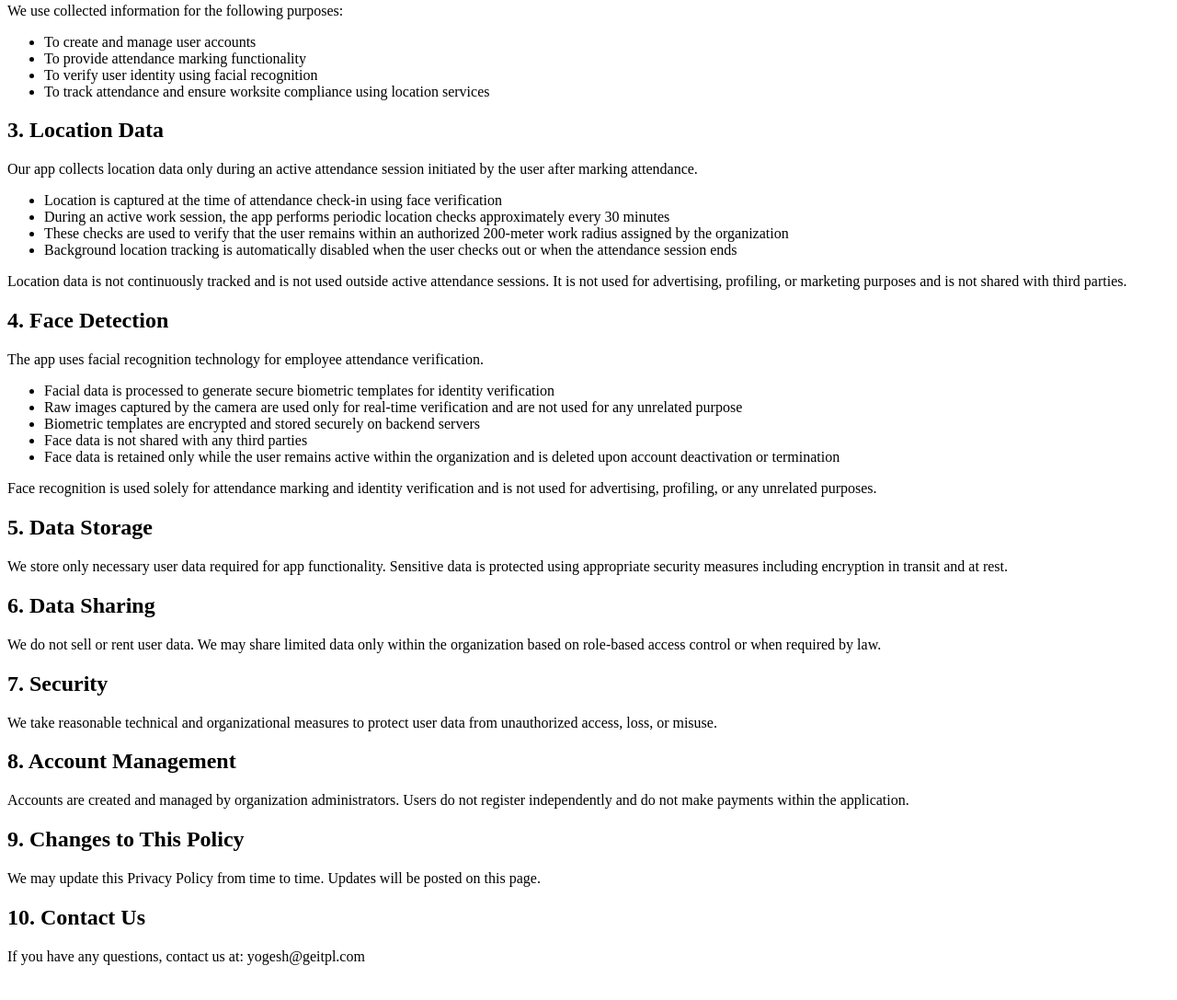
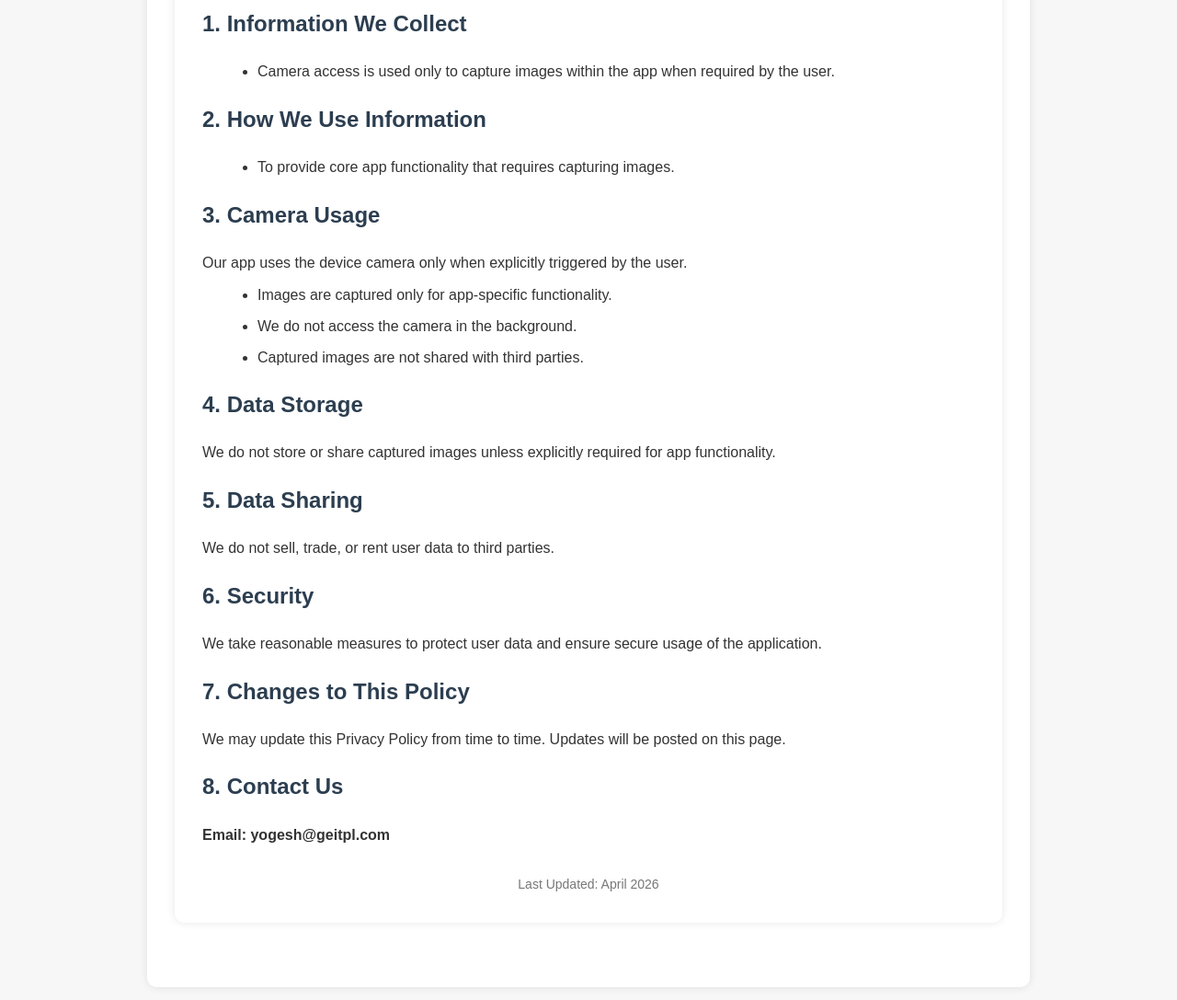
Before and after one commit to visitingCardScanner/privacy_policy., a plain HTML site: page index.html in a window 1280 px wide. Shown: the part 317-1404 px from the top of the page at 92% size. Before the commit the page ends 1382 px from the top, so only its background shows below. Drawn offline with Linux system fonts and the light colour scheme.

Commit message:
Update index.html

````diff
--- a/index.html
+++ b/index.html
@@ -1,85 +1,155 @@
 <!DOCTYPE html>
-<html>
+<html lang="en">
 <head>
-  <title>Privacy Policy</title>
+    <meta charset="UTF-8">
+    <meta name="viewport" content="width=device-width, initial-scale=1.0">
+    <title>Privacy Policy</title>
+    <style>
+        body {
+            font-family: Arial, sans-serif;
+            line-height: 1.6;
+            margin: 0;
+            padding: 0;
+            background-color: #f7f7f7;
+            color: #333;
+        }
+        .container {
+            max-width: 900px;
+            margin: 40px auto;
+            background: #fff;
+            padding: 30px;
+            border-radius: 10px;
+            box-shadow: 0 0 10px rgba(0,0,0,0.1);
+        }
+        h1, h2 {
+            color: #2c3e50;
+        }
+        h1 {
+            text-align: center;
+            margin-bottom: 30px;
+        }
+        p {
+            margin: 10px 0;
+        }
+        ul {
+            margin: 10px 0 20px 20px;
+        }
+        li {
+            margin-bottom: 8px;
+        }
+        .contact {
+            margin-top: 20px;
+            font-weight: bold;
+        }
+        .footer {
+            text-align: center;
+            font-size: 14px;
+            color: #777;
+            margin-top: 30px;
+        }
+    </style>
 </head>
 <body>
+<div class="container">
+ <!DOCTYPE html>
 
-<h1>Privacy Policy</h1>
+<html lang="en">
+<head>
+    <meta charset="UTF-8">
+    <meta name="viewport" content="width=device-width, initial-scale=1.0">
+    <title>Privacy Policy</title>
+    <style>
+        body {
+            font-family: Arial, sans-serif;
+            line-height: 1.6;
+            margin: 0;
+            padding: 0;
+            background-color: #f7f7f7;
+            color: #333;
+        }
+        .container {
+            max-width: 900px;
+            margin: 40px auto;
+            background: #fff;
+            padding: 30px;
+            border-radius: 10px;
+            box-shadow: 0 0 10px rgba(0,0,0,0.1);
+        }
+        h1, h2 {
+            color: #2c3e50;
+        }
+        h1 {
+            text-align: center;
+            margin-bottom: 30px;
+        }
+        p {
+            margin: 10px 0;
+        }
+        ul {
+            margin: 10px 0 20px 20px;
+        }
+        li {
+            margin-bottom: 8px;
+        }
+        .contact {
+            margin-top: 20px;
+            font-weight: bold;
+        }
+        .footer {
+            text-align: center;
+            font-size: 14px;
+            color: #777;
+            margin-top: 30px;
+        }
+    </style>
+</head>
+<body>
+<div class="container">
+    <h1>Privacy Policy</h1>
+    <p>We respect your privacy and are committed to protecting your personal data.</p>
 
-<p>We respect your privacy and are committed to protecting your personal data.</p>
-
+```
 <h2>1. Information We Collect</h2>
-
-<p>We may collect the following information when you use our app:</p>
-
 <ul>
-  <li>Name, email address, and login credentials</li>
-  <li>Location data (including background location during active attendance sessions)</li>
-  <li>Camera input for face detection used for attendance verification</li>
+    <li>Camera access is used only to capture images within the app when required by the user.</li>
 </ul>
 
 <h2>2. How We Use Information</h2>
-
-<p>We use collected information for the following purposes:</p>
-
 <ul>
-  <li>To create and manage user accounts</li>
-  <li>To provide attendance marking functionality</li>
-  <li>To verify user identity using facial recognition</li>
-  <li>To track attendance and ensure worksite compliance using location services</li>
+    <li>To provide core app functionality that requires capturing images.</li>
 </ul>
 
-<h2>3. Location Data</h2>
-
-<p>Our app collects location data only during an active attendance session initiated by the user after marking attendance.</p>
-
+<h2>3. Camera Usage</h2>
+<p>Our app uses the device camera only when explicitly triggered by the user.</p>
 <ul>
-  <li>Location is captured at the time of attendance check-in using face verification</li>
-  <li>During an active work session, the app performs periodic location checks approximately every 30 minutes</li>
-  <li>These checks are used to verify that the user remains within an authorized 200-meter work radius assigned by the organization</li>
-  <li>Background location tracking is automatically disabled when the user checks out or when the attendance session ends</li>
+    <li>Images are captured only for app-specific functionality.</li>
+    <li>We do not access the camera in the background.</li>
+    <li>Captured images are not shared with third parties.</li>
 </ul>
 
-<p>Location data is not continuously tracked and is not used outside active attendance sessions. It is not used for advertising, profiling, or marketing purposes and is not shared with third parties.</p>
+<h2>4. Data Storage</h2>
+<p>We do not store or share captured images unless explicitly required for app functionality.</p>
 
-<h2>4. Face Detection</h2>
+<h2>5. Data Sharing</h2>
+<p>We do not sell, trade, or rent user data to third parties.</p>
 
-<p>The app uses facial recognition technology for employee attendance verification.</p>
+<h2>6. Security</h2>
+<p>We take reasonable measures to protect user data and ensure secure usage of the application.</p>
 
-<ul>
-  <li>Facial data is processed to generate secure biometric templates for identity verification</li>
-  <li>Raw images captured by the camera are used only for real-time verification and are not used for any unrelated purpose</li>
-  <li>Biometric templates are encrypted and stored securely on backend servers</li>
-  <li>Face data is not shared with any third parties</li>
-  <li>Face data is retained only while the user remains active within the organization and is deleted upon account deactivation or termination</li>
-</ul>
-
-<p>Face recognition is used solely for attendance marking and identity verification and is not used for advertising, profiling, or any unrelated purposes.</p>
-
-<h2>5. Data Storage</h2>
-
-<p>We store only necessary user data required for app functionality. Sensitive data is protected using appropriate security measures including encryption in transit and at rest.</p>
-
-<h2>6. Data Sharing</h2>
-
-<p>We do not sell or rent user data. We may share limited data only within the organization based on role-based access control or when required by law.</p>
-
-<h2>7. Security</h2>
-
-<p>We take reasonable technical and organizational measures to protect user data from unauthorized access, loss, or misuse.</p>
-
-<h2>8. Account Management</h2>
-
-<p>Accounts are created and managed by organization administrators. Users do not register independently and do not make payments within the application.</p>
-
-<h2>9. Changes to This Policy</h2>
-
+<h2>7. Changes to This Policy</h2>
 <p>We may update this Privacy Policy from time to time. Updates will be posted on this page.</p>
 
-<h2>10. Contact Us</h2>
+<h2>8. Contact Us</h2>
+<p class="contact">Email: yogesh@geitpl.com</p>
 
-<p>If you have any questions, contact us at: yogesh@geitpl.com</p>
-
+<div class="footer">
+    Last Updated: April 2026
+</div>
+</div>
 </body>
 </html>
+
+    </div>
+</div>
+</body>
+</html>
````
